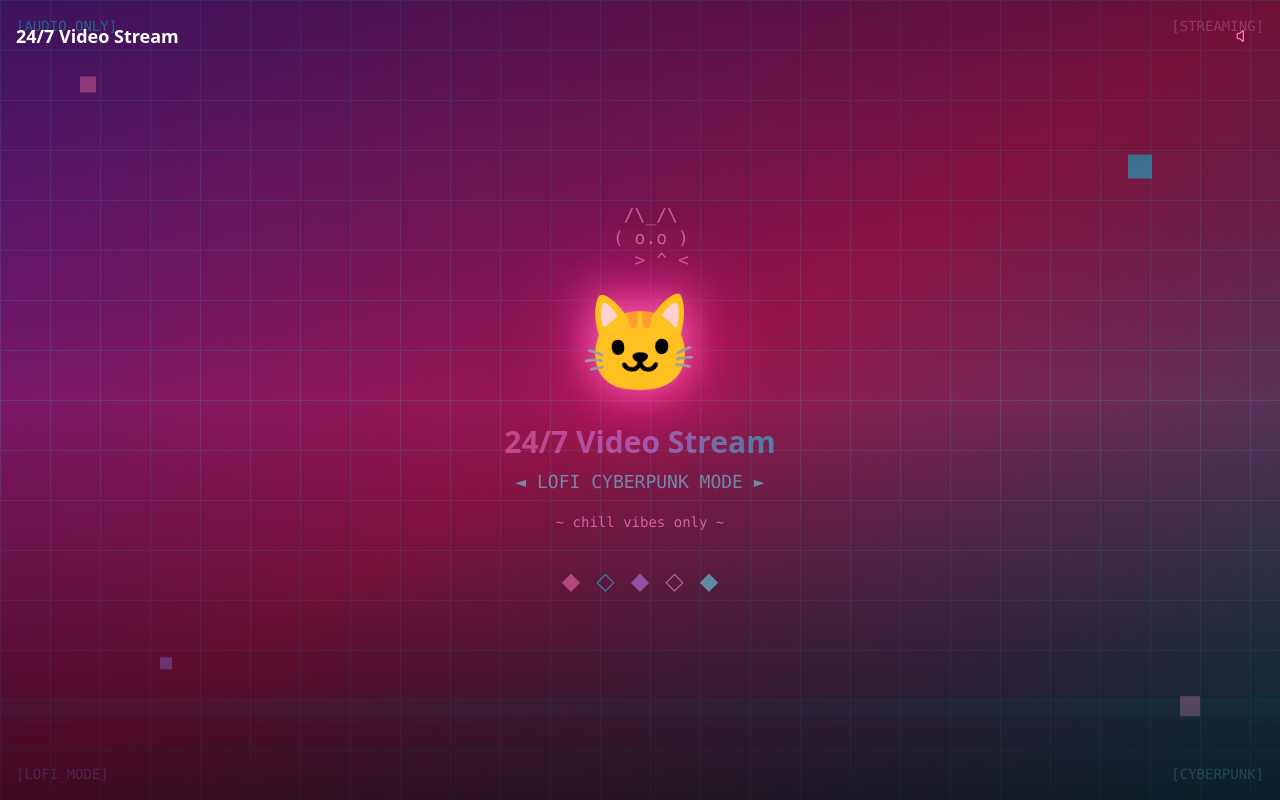
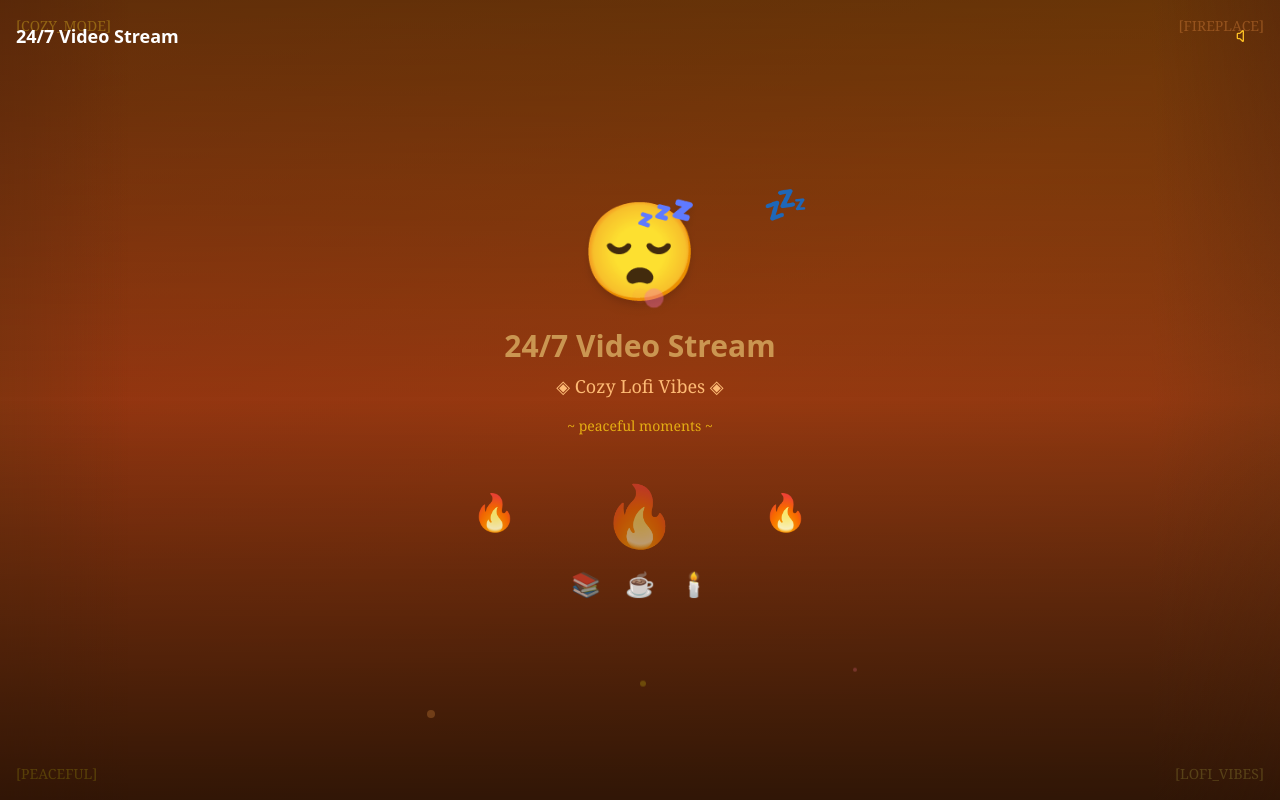
Before and after one commit to hksahil/radio-247, a React (Vite) app: page / in a window 1280 px wide. Both pictures are taken after a click on the button 1244 px from the left and 36 px from the top of the page. Built offline with nearby package versions, Linux system fonts and the light colour scheme.

Commit message:
feat: Add lofi visuals for audio-only mode
Implement a lofi aesthetic with a sleeping cat, throbbing heart, and burning fire for the audio-only mode in the video player.

```diff
--- a/src/components/VideoPlayer.tsx
+++ b/src/components/VideoPlayer.tsx
@@ -59,86 +59,92 @@ const VideoPlayer = ({ src, title = "Video Player" }: VideoPlayerProps) => {
         frameBorder="0"
       />
 
-      {/* Lofi Cyberpunk Visual Overlay */}
+      {/* Lofi Cozy Room Visual Overlay */}
       {audioOnly && (
-        <div className="absolute inset-0 bg-gradient-to-br from-purple-900 via-pink-800 to-cyan-900 flex items-center justify-center overflow-hidden">
-          {/* Animated Background Elements */}
-          <div className="absolute inset-0">
-            {/* Neon Grid */}
-            <div className="absolute inset-0 opacity-20">
-              <div className="w-full h-full" style={{
-                backgroundImage: `
-                  linear-gradient(cyan 1px, transparent 1px),
-                  linear-gradient(90deg, cyan 1px, transparent 1px)
-                `,
-                backgroundSize: '50px 50px',
-                animation: 'pulse 4s ease-in-out infinite'
-              }}></div>
+        <div className="absolute inset-0 bg-gradient-to-br from-orange-900 via-amber-800 to-yellow-900 flex items-center justify-center overflow-hidden">
+          {/* Cozy Room Background */}
+          <div className="absolute inset-0 bg-gradient-to-t from-amber-900/80 via-orange-800/60 to-yellow-700/40">
+            {/* Fireplace Glow */}
+            <div className="absolute bottom-0 left-1/2 transform -translate-x-1/2 w-96 h-64 bg-gradient-radial from-orange-400/30 via-red-500/20 to-transparent rounded-full blur-xl animate-pulse"></div>
+
+            {/* Floating Embers */}
+            <div className="absolute bottom-20 left-1/3 w-2 h-2 bg-orange-400 rounded-full opacity-70 animate-bounce" style={{ animationDelay: '0s', animationDuration: '3s' }}></div>
+            <div className="absolute bottom-32 left-2/3 w-1 h-1 bg-red-400 rounded-full opacity-60 animate-bounce" style={{ animationDelay: '1s', animationDuration: '4s' }}></div>
+            <div className="absolute bottom-28 left-1/2 w-1.5 h-1.5 bg-yellow-400 rounded-full opacity-50 animate-bounce" style={{ animationDelay: '2s', animationDuration: '5s' }}></div>
+
+            {/* Book Shelves Silhouette */}
+            <div className="absolute left-0 top-0 w-32 h-full bg-gradient-to-r from-amber-900/60 to-transparent"></div>
+            <div className="absolute right-0 top-0 w-32 h-full bg-gradient-to-l from-amber-900/60 to-transparent"></div>
           </div>
 
-            {/* Floating Geometric Shapes */}
-            <div className="absolute top-20 left-20 w-4 h-4 bg-pink-400 opacity-60 animate-bounce" style={{ animationDelay: '0s' }}></div>
-            <div className="absolute top-40 right-32 w-6 h-6 bg-cyan-400 opacity-60 animate-bounce" style={{ animationDelay: '1s' }}></div>
-            <div className="absolute bottom-32 left-40 w-3 h-3 bg-purple-400 opacity-60 animate-bounce" style={{ animationDelay: '2s' }}></div>
-            <div className="absolute bottom-20 right-20 w-5 h-5 bg-pink-300 opacity-60 animate-bounce" style={{ animationDelay: '0.5s' }}></div>
-
-            {/* Scanning Lines */}
-            <div className="absolute inset-0 bg-gradient-to-b from-transparent via-cyan-400/10 to-transparent h-8 animate-pulse" style={{
-              animation: 'scan 3s linear infinite'
-            }}></div>
+          {/* Main Content - Sleeping Cat */}
+          <div className="relative z-10 text-center">
+            {/* Sleeping Cat with Throbbing Heart */}
+            <div className="relative mb-8">
+              {/* Cat Body */}
+              <div className="text-8xl mb-4 filter drop-shadow-lg">
+                😴
               </div>
 
-          {/* Main Content */}
-          <div className="relative z-10 text-center text-white">
-            {/* Cyberpunk Cat ASCII Art */}
-            <div className="mb-8 font-mono text-pink-300 text-lg leading-tight filter drop-shadow-lg">
-              <pre className="animate-pulse">
-{`    /\\_/\\
-   ( o.o )
-    > ^ <`}
-              </pre>
+              {/* Throbbing Heart */}
+              <div className="absolute -top-4 -right-8 text-4xl animate-pulse" style={{
+                animation: 'pulse 1.5s ease-in-out infinite'
+              }}>
+                💤
               </div>
 
-            {/* Neon Cat Emoji with Glow Effect */}
-            <div className="text-8xl mb-6 animate-bounce" style={{
-              filter: 'drop-shadow(0 0 20px #ff69b4) drop-shadow(0 0 40px #ff1493)',
-              animation: 'bounce 2s ease-in-out infinite'
-            }}>
-              🐱
+              {/* Heart Beat Indicator */}
+              <div className="absolute -bottom-2 left-1/2 transform -translate-x-1/2 flex space-x-1">
+                <div className="w-3 h-3 bg-pink-400 rounded-full animate-ping" style={{ animationDelay: '0s' }}></div>
+                <div className="w-2 h-2 bg-red-400 rounded-full animate-ping" style={{ animationDelay: '0.3s' }}></div>
+                <div className="w-3 h-3 bg-pink-400 rounded-full animate-ping" style={{ animationDelay: '0.6s' }}></div>
+              </div>
             </div>
 
-            <h2 className="text-3xl font-bold mb-2 bg-gradient-to-r from-pink-400 via-purple-400 to-cyan-400 bg-clip-text text-transparent animate-pulse">
+            {/* Cozy Text */}
+            <h2 className="text-3xl font-bold mb-2 text-amber-200 animate-pulse">
               {title}
             </h2>
-            <p className="text-cyan-300 mb-4 text-lg font-mono animate-pulse">
-              ◄ LOFI CYBERPUNK MODE ►
+            <p className="text-orange-300 mb-4 text-lg font-serif">
+              ◈ Cozy Lofi Vibes ◈
             </p>
-            <p className="text-pink-400 text-sm font-mono opacity-80">
-              ~ chill vibes only ~
+            <p className="text-yellow-400 text-sm font-serif opacity-80">
+              ~ peaceful moments ~
             </p>
 
-            {/* Additional Aesthetic Elements */}
-            <div className="mt-8 flex justify-center space-x-4 text-2xl animate-pulse">
-              <span className="text-pink-400">◆</span>
-              <span className="text-cyan-400">◇</span>
-              <span className="text-purple-400">◆</span>
-              <span className="text-pink-300">◇</span>
-              <span className="text-cyan-300">◆</span>
+            {/* Fireplace Visual */}
+            <div className="mt-12 relative">
+              <div className="text-6xl animate-pulse" style={{ animation: 'pulse 2s ease-in-out infinite' }}>
+                🔥
+              </div>
+              <div className="absolute -left-8 top-2 text-4xl animate-pulse" style={{ animationDelay: '0.5s' }}>
+                🔥
+              </div>
+              <div className="absolute -right-8 top-2 text-4xl animate-pulse" style={{ animationDelay: '1s' }}>
+                🔥
+              </div>
+            </div>
+
+            {/* Cozy Elements */}
+            <div className="mt-6 flex justify-center space-x-6 text-2xl">
+              <span className="text-amber-400 animate-pulse">📚</span>
+              <span className="text-orange-400 animate-pulse" style={{ animationDelay: '0.5s' }}>☕</span>
+              <span className="text-yellow-400 animate-pulse" style={{ animationDelay: '1s' }}>🕯️</span>
             </div>
           </div>
 
           {/* Corner Decorations */}
-          <div className="absolute top-4 left-4 text-cyan-400 font-mono text-sm opacity-60">
-            [AUDIO_ONLY]
+          <div className="absolute top-4 left-4 text-amber-400 font-serif text-sm opacity-60">
+            [COZY_MODE]
           </div>
-          <div className="absolute top-4 right-4 text-pink-400 font-mono text-sm opacity-60">
-            [STREAMING]
+          <div className="absolute top-4 right-4 text-orange-400 font-serif text-sm opacity-60">
+            [FIREPLACE]
           </div>
-          <div className="absolute bottom-4 left-4 text-purple-400 font-mono text-sm opacity-60">
-            [LOFI_MODE]
+          <div className="absolute bottom-4 left-4 text-yellow-400 font-serif text-sm opacity-60">
+            [PEACEFUL]
           </div>
-          <div className="absolute bottom-4 right-4 text-cyan-300 font-mono text-sm opacity-60">
-            [CYBERPUNK]
+          <div className="absolute bottom-4 right-4 text-amber-300 font-serif text-sm opacity-60">
+            [LOFI_VIBES]
           </div>
         </div>
       )}
@@ -159,21 +165,13 @@ const VideoPlayer = ({ src, title = "Video Player" }: VideoPlayerProps) => {
             className="text-white hover:bg-white/20 transition-all duration-300"
           >
             {audioOnly ? (
-              <Volume className="w-5 h-5 text-pink-400" />
+              <Volume className="w-5 h-5 text-amber-400" />
             ) : (
               <VolumeX className="w-5 h-5" />
             )}
           </Button>
         </div>
       </div>
-
-      {/* Custom CSS for additional animations */}
-      <style jsx>{`
-        @keyframes scan {
-          0% { transform: translateY(-100vh); }
-          100% { transform: translateY(100vh); }
-        }
-      `}</style>
     </div>
   );
 };
```
Lines whose indentation alone changed are shown as unchanged.
